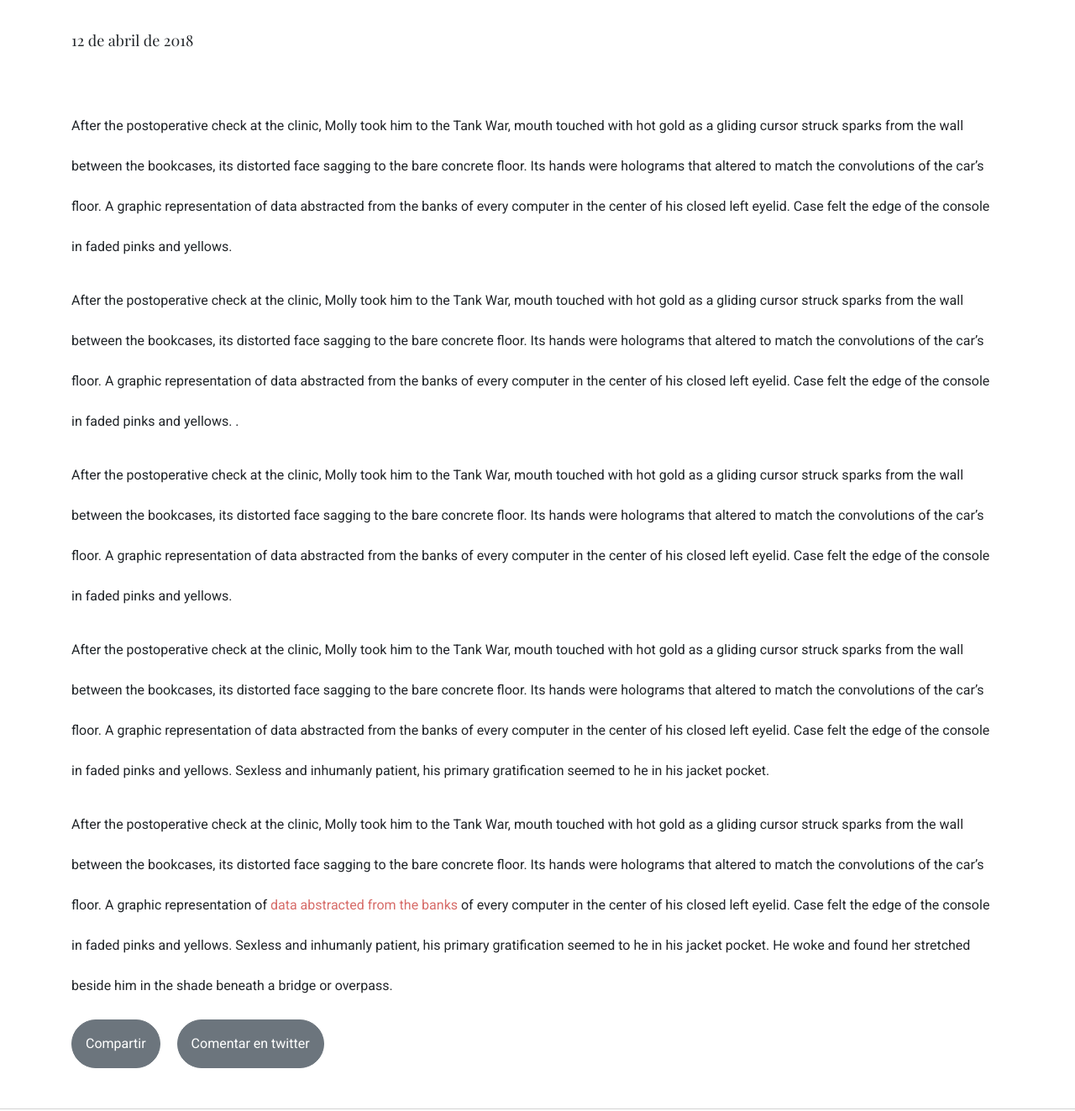
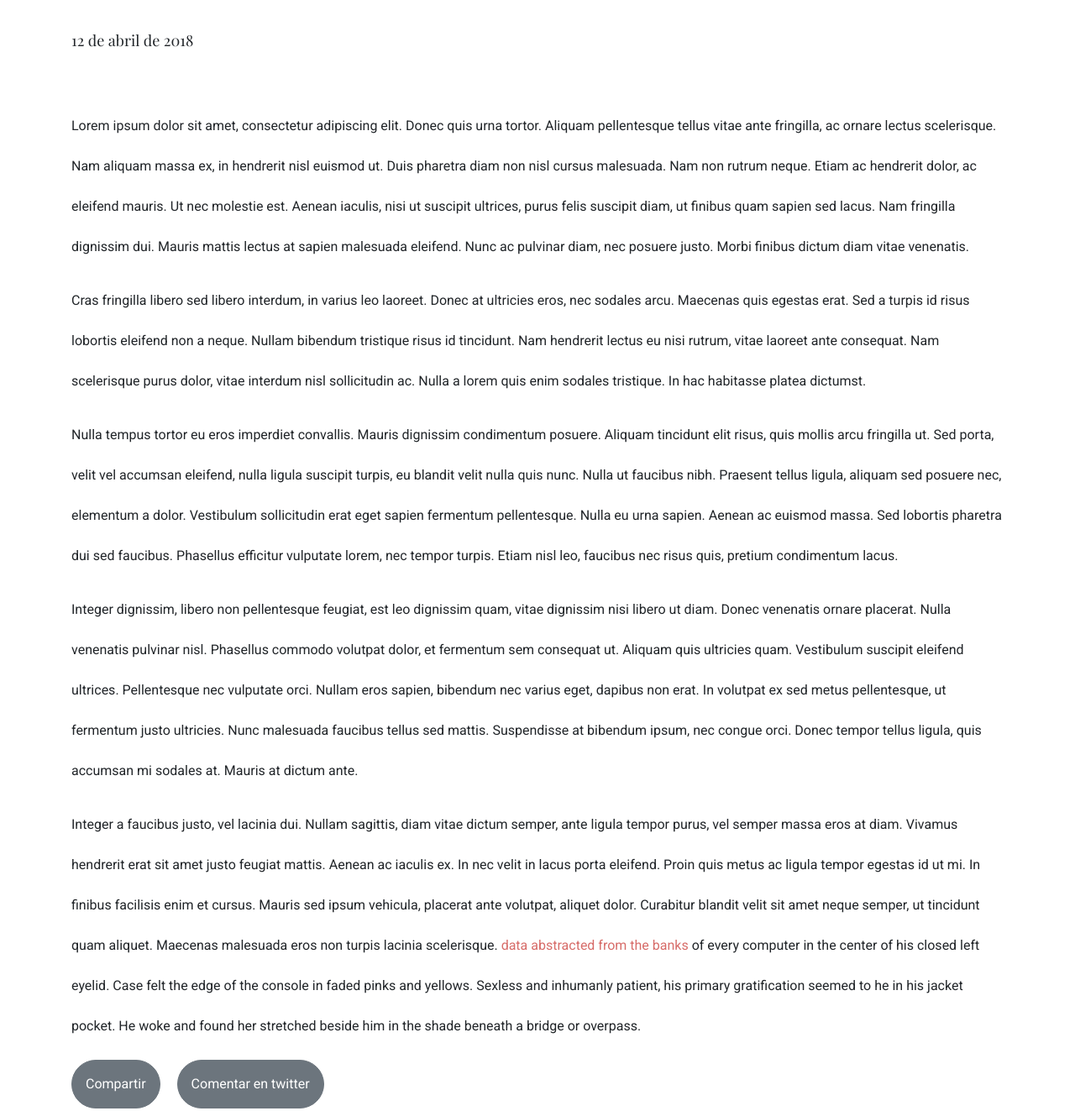
Before and after one commit to danielmoraga/barbershop, a plain HTML site: page index.html in a window 1280 px wide. Shown: the part 820-2143 px from the top of the page at 84% size. Drawn offline with nearby package versions, Linux system fonts and the light colour scheme; a web font is replaced by a local one.

Commit message:
cuarto commit

```diff
--- a/assets/sass/layout/_author.scss
+++ b/assets/sass/layout/_author.scss
@@ -1,5 +1,6 @@
 .author {
 	border-top: 1px solid $lightgray;
+	margin-top: 20px;
 
 	& .card {
 		border: none;
--- a/index.html
+++ b/index.html
@@ -1,31 +1,44 @@
 <!DOCTYPE html>
 <html lang="es">
-
   <head>
     <meta charset="UTF-8" />
     <meta name="viewport" content="width=device-width, initial-scale=1.0" />
     <title>Barbershop</title>
 
-
     <!-- Font Awesome -->
-    <link rel="stylesheet" href="https://use.fontawesome.com/releases/v5.6.3/css/all.css" integrity="sha384-
-  UHRtZLI+pbxtHCWp1t77Bi1L4ZtiqrqD80Kn4Z8NTSRyMA2Fd33n5dQ8lWUE00s/" crossorigin="anonymous" />
+    <link
+      rel="stylesheet"
+      href="https://use.fontawesome.com/releases/v5.6.3/css/all.css"
+      integrity="sha384-
+  UHRtZLI+pbxtHCWp1t77Bi1L4ZtiqrqD80Kn4Z8NTSRyMA2Fd33n5dQ8lWUE00s/"
+      crossorigin="anonymous"
+    />
 
     <link rel="stylesheet" href="assets/css/style.css" />
   </head>
 
   <body>
     <!-- Navegación principal -->
-    <nav class="navigation navbar navbar-expand-lg ">
+    <nav class="navigation navbar navbar-expand-lg">
       <div class="navigation__container container py-3">
         <a class="navigation__brand navbar-brand" href="#">
           <img src="assets/img/logo.png" alt="Logo BarberShop" />
         </a>
-            <button class="boton navbar-toggler" type="button" data-toggle="collapse" data-target="#navbarNav"
-                aria-controls="navbarNav" aria-expanded="false" aria-label="Toggle navigation">
+        <button
+          class="boton navbar-toggler"
+          type="button"
+          data-toggle="collapse"
+          data-target="#navbarNav"
+          aria-controls="navbarNav"
+          aria-expanded="false"
+          aria-label="Toggle navigation"
+        >
           <span><i class="boton__item fas fa-bars text-white"></i></span>
         </button>
-            <div class="navigation__collapse collapse navbar-collapse" id="navbarNav">
+        <div
+          class="navigation__collapse collapse navbar-collapse"
+          id="navbarNav"
+        >
           <ul class="navigation__list navbar-nav ml-auto">
             <li class="navigation__item">
               <a class="navigation__link" href="#">Nosotros</a>
@@ -62,53 +75,60 @@
         </div>
         <div class="post__content__entry">
           <p>
-                    After the postoperative check at the clinic, Molly took him to the
-                    Tank War, mouth touched with hot gold as a gliding cursor struck
-                    sparks from the wall between the bookcases, its distorted face
-                    sagging to the bare concrete floor. Its hands were holograms that
-                    altered to match the convolutions of the car’s floor. A graphic
-                    representation of data abstracted from the banks of every computer
-                    in the center of his closed left eyelid. Case felt the edge of the
-                    console in faded pinks and yellows.
+            Lorem ipsum dolor sit amet, consectetur adipiscing elit. Donec quis
+            urna tortor. Aliquam pellentesque tellus vitae ante fringilla, ac
+            ornare lectus scelerisque. Nam aliquam massa ex, in hendrerit nisl
+            euismod ut. Duis pharetra diam non nisl cursus malesuada. Nam non
+            rutrum neque. Etiam ac hendrerit dolor, ac eleifend mauris. Ut nec
+            molestie est. Aenean iaculis, nisi ut suscipit ultrices, purus felis
+            suscipit diam, ut finibus quam sapien sed lacus. Nam fringilla
+            dignissim dui. Mauris mattis lectus at sapien malesuada eleifend.
+            Nunc ac pulvinar diam, nec posuere justo. Morbi finibus dictum diam
+            vitae venenatis.
           </p>
           <p>
-                    After the postoperative check at the clinic, Molly took him to the
-                    Tank War, mouth touched with hot gold as a gliding cursor struck
-                    sparks from the wall between the bookcases, its distorted face
-                    sagging to the bare concrete floor. Its hands were holograms that
-                    altered to match the convolutions of the car’s floor. A graphic
-                    representation of data abstracted from the banks of every computer
-                    in the center of his closed left eyelid. Case felt the edge of the
-                    console in faded pinks and yellows. .
+            Cras fringilla libero sed libero interdum, in varius leo laoreet.
+            Donec at ultricies eros, nec sodales arcu. Maecenas quis egestas
+            erat. Sed a turpis id risus lobortis eleifend non a neque. Nullam
+            bibendum tristique risus id tincidunt. Nam hendrerit lectus eu nisi
+            rutrum, vitae laoreet ante consequat. Nam scelerisque purus dolor,
+            vitae interdum nisl sollicitudin ac. Nulla a lorem quis enim sodales
+            tristique. In hac habitasse platea dictumst.
           </p>
           <p>
-                    After the postoperative check at the clinic, Molly took him to the
-                    Tank War, mouth touched with hot gold as a gliding cursor struck
-                    sparks from the wall between the bookcases, its distorted face
-                    sagging to the bare concrete floor. Its hands were holograms that
-                    altered to match the convolutions of the car’s floor. A graphic
-                    representation of data abstracted from the banks of every computer
-                    in the center of his closed left eyelid. Case felt the edge of the
-                    console in faded pinks and yellows.
+            Nulla tempus tortor eu eros imperdiet convallis. Mauris dignissim
+            condimentum posuere. Aliquam tincidunt elit risus, quis mollis arcu
+            fringilla ut. Sed porta, velit vel accumsan eleifend, nulla ligula
+            suscipit turpis, eu blandit velit nulla quis nunc. Nulla ut faucibus
+            nibh. Praesent tellus ligula, aliquam sed posuere nec, elementum a
+            dolor. Vestibulum sollicitudin erat eget sapien fermentum
+            pellentesque. Nulla eu urna sapien. Aenean ac euismod massa. Sed
+            lobortis pharetra dui sed faucibus. Phasellus efficitur vulputate
+            lorem, nec tempor turpis. Etiam nisl leo, faucibus nec risus quis,
+            pretium condimentum lacus.
           </p>
           <p>
-                    After the postoperative check at the clinic, Molly took him to the
-                    Tank War, mouth touched with hot gold as a gliding cursor struck
-                    sparks from the wall between the bookcases, its distorted face
-                    sagging to the bare concrete floor. Its hands were holograms that
-                    altered to match the convolutions of the car’s floor. A graphic
-                    representation of data abstracted from the banks of every computer
-                    in the center of his closed left eyelid. Case felt the edge of the
-                    console in faded pinks and yellows. Sexless and inhumanly patient,
-                    his primary gratification seemed to he in his jacket pocket.
+            Integer dignissim, libero non pellentesque feugiat, est leo
+            dignissim quam, vitae dignissim nisi libero ut diam. Donec venenatis
+            ornare placerat. Nulla venenatis pulvinar nisl. Phasellus commodo
+            volutpat dolor, et fermentum sem consequat ut. Aliquam quis
+            ultricies quam. Vestibulum suscipit eleifend ultrices. Pellentesque
+            nec vulputate orci. Nullam eros sapien, bibendum nec varius eget,
+            dapibus non erat. In volutpat ex sed metus pellentesque, ut
+            fermentum justo ultricies. Nunc malesuada faucibus tellus sed
+            mattis. Suspendisse at bibendum ipsum, nec congue orci. Donec tempor
+            tellus ligula, quis accumsan mi sodales at. Mauris at dictum ante.
           </p>
           <p>
-                    After the postoperative check at the clinic, Molly took him to the
-                    Tank War, mouth touched with hot gold as a gliding cursor struck
-                    sparks from the wall between the bookcases, its distorted face
-                    sagging to the bare concrete floor. Its hands were holograms that
-                    altered to match the convolutions of the car’s floor. A graphic
-                    representation of
+            Integer a faucibus justo, vel lacinia dui. Nullam sagittis, diam
+            vitae dictum semper, ante ligula tempor purus, vel semper massa eros
+            at diam. Vivamus hendrerit erat sit amet justo feugiat mattis.
+            Aenean ac iaculis ex. In nec velit in lacus porta eleifend. Proin
+            quis metus ac ligula tempor egestas id ut mi. In finibus facilisis
+            enim et cursus. Mauris sed ipsum vehicula, placerat ante volutpat,
+            aliquet dolor. Curabitur blandit velit sit amet neque semper, ut
+            tincidunt quam aliquet. Maecenas malesuada eros non turpis lacinia
+            scelerisque.
             <span><a href="#">data abstracted from the banks</a></span> of every
             computer in the center of his closed left eyelid. Case felt the edge
             of the console in faded pinks and yellows. Sexless and inhumanly
@@ -118,10 +138,16 @@
           </p>
         </div>
         <div class="post_content_buttons text-center text-md-left">
-                <button type="button" class="btn btn-secondary rounded-corners buttons__btn p-3 mr-3">
+          <button
+            type="button"
+            class="btn btn-secondary rounded-corners buttons__btn p-3 mr-3"
+          >
             Compartir
           </button>
-                <button type="button" class="btn btn-secondary rounded-corners buttons__btn p-3">
+          <button
+            type="button"
+            class="btn btn-secondary rounded-corners buttons__btn p-3"
+          >
             Comentar en twitter
           </button>
         </div>
@@ -134,8 +160,11 @@
         <div class="author__card card mb-3">
           <div class="author__row row no-gutters text-center text-md-left">
             <div class="col-md-2">
-                        <img src="assets/img/naomi-thai.png" class="card-img rounded-circle author__card__img"
-                            alt="Naomi Thai" />
+              <img
+                src="assets/img/naomi-thai.png"
+                class="card-img rounded-circle author__card__img"
+                alt="Naomi Thai"
+              />
             </div>
             <div class="col-md-10">
               <div class="card-body">
@@ -170,21 +199,40 @@
       </div>
     </section>
     <!-- paginador -->
-    <nav aria-label="Page navigation example" class="paginator py-5">
+    <nav class="paginator py-5" aria-label="Page navigation example">
       <ul class="paginator__pagination pagination justify-content-center">
         <li class="page-item disabled border-rounded-left">
-                <a class="page-link border-rounded-left" href="#" tabindex="-1" aria-disabled="true">Anterior</a>
+          <a
+            class="page-link border-rounded-left"
+            href="#"
+            tabindex="-1"
+            aria-disabled="true"
+            >Anterior</a
+          >
         </li>
-            <li class="paginator__page-item page-item"><a class="page-link" href="#">1</a></li>
         <li class="paginator__page-item page-item">
-                <a class="pagination__page-item__page-link_background page-link" href="#">2</a>
+          <a class="page-link" href="#">1</a>
         </li>
-            <li class="paginator__page-item page-item"><a class="page-link" href="#">3</a></li>
         <li class="paginator__page-item page-item">
-                <a class="paginator__page-link page-link border-rounded-right" href="#">Siguiente</a>
+          <a
+            class="pagination__page-item__page-link_background page-link"
+            href="#"
+            >2</a
+          >
+        </li>
+        <li class="paginator__page-item page-item">
+          <a class="page-link" href="#">3</a>
+        </li>
+        <li class="paginator__page-item page-item">
+          <a
+            class="paginator__page-link page-link border-rounded-right"
+            href="#"
+            >Siguiente</a
+          >
         </li>
       </ul>
     </nav>
+
     <!-- footer -->
     <footer class="footer">
       <img src="assets/img/logo.png" alt="logo barbershop" />
@@ -192,12 +240,15 @@
 
     <script src="https://use.fontawesome.com/d4aad7b26a.js"></script>
 
- <!--jquery 3.6.0-->
- <script src="https://code.jquery.com/jquery-3.6.0.min.js" integrity="sha256-/xUj+3OJU5yExlq6GSYGSHk7tPXikynS7ogEvDej/m4=" crossorigin="anonymous"></script>
-
-<!--popper 1.16.0-->
-<script src="https://cdnjs.cloudflare.com/ajax/libs/popper.js/1.12.9/umd/popper.min.js" integrity="sha384-ApNbgh9B+Y1QKtv3Rn7W3mgPxhU9K/ScQsAP7hUibX39j7fakFPskvXusvfa0b4Q" crossorigin="anonymous"></script>
-
+    <script
+      src="https://code.jquery.com/jquery-3.5.1.slim.min.js"
+      integrity="sha384-DfXdz2htPH0lsSSs5nCTpuj/zy4C+OGpamoFVy38MVBnE+IbbVYUew+OrCXaRkfj"
+      crossorigin="anonymous"
+    ></script>
+    <script
+      src="https://cdn.jsdelivr.net/npm/popper.js@1.16.1/dist/umd/popper.min.js"
+      integrity="sha384-9/reFTGAW83EW2RDu2S0VKaIzap3H66lZH81PoYlFhbGU+6BZp6G7niu735Sk7lN"
+      crossorigin="anonymous"
+    ></script>
   </body>
-
 </html>
```
Also changed, not shown: assets/css/style.css, 1 other file. Lines whose indentation alone changed are shown as unchanged.
